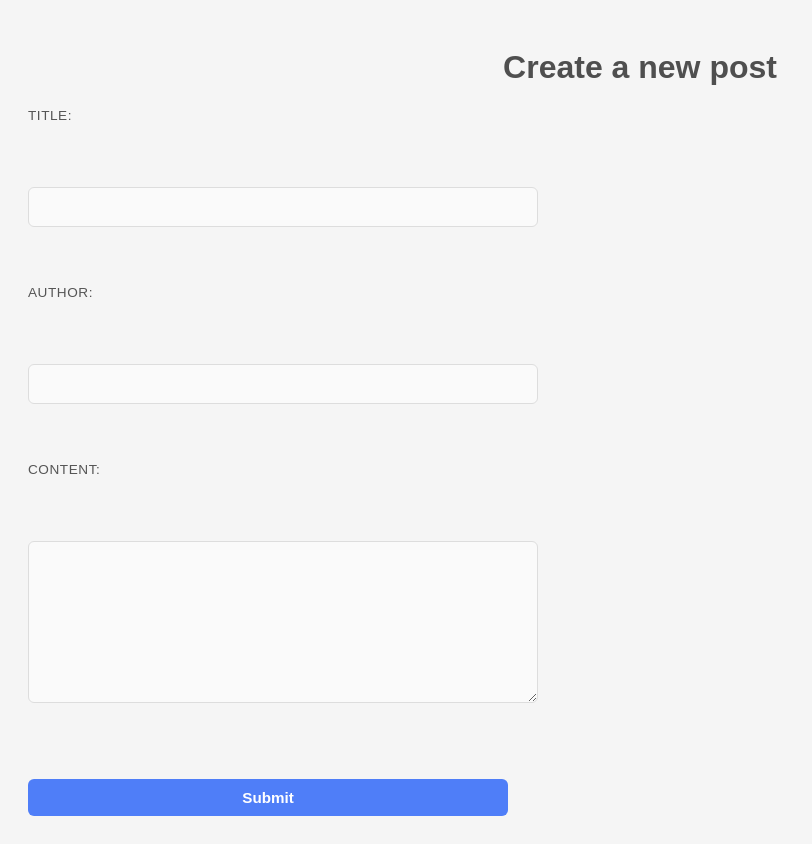
After one commit to hatran3887/My-Blog, a Flask app: page /add in a window 1280 px wide. The commit adds this page. Shown: the whole page, without its empty margins (0-812 px from the left). Run offline with Flask 3, Linux system fonts and the light colour scheme.

Commit message:
Add add route for both GET and POST method + add button on index route to go to the add route

```diff
--- a/app.py
+++ b/app.py
@@ -1,5 +1,5 @@
 import json
-from flask import Flask, render_template
+from flask import Flask, request, render_template, redirect, url_for
 
 app = Flask(__name__)
 
@@ -14,5 +14,27 @@ def index():
     return render_template('index.html', posts=blog_posts)
 
 
+@app.route('/add', methods=['GET', 'POST'])
+def add():
+    """
+    The add route for both GET and POST methods, the GET method shows the form for a new post
+    and the POST method save the post to JSON file and redirect user to the index route
+    """
+    if request.method == 'POST':
+        title = request.form.get('title')
+        author = request.form.get('author')
+        content = request.form.get('content')
+
+        with open('storage/blog_posts.json', 'r') as f:
+            posts = json.load(f)
+
+        posts.append({'id': len(posts) + 1, 'title': title, 'author': author, 'content': content})
+        with open('storage/blog_posts.json', 'w') as f:
+            json.dump(posts, f)
+        return redirect(url_for('index'))
+
+    return render_template('add.html')
+
+
 if __name__ == '__main__':
     app.run(host="0.0.0.0", port=5001, debug=True)
--- a/static/style.css
+++ b/static/style.css
@@ -25,3 +25,69 @@ h1 {
 .post p {
     margin: 10px 0;
 }
+
+#add {
+  display: flex;
+  flex-direction: column;
+  gap: 20px;
+  max-width: 480px;
+}
+
+#add label {
+  display: block;
+  font-size: 0.85rem;
+  font-weight: 500;
+  color: #555;
+  text-transform: uppercase;
+  letter-spacing: 0.04em;
+  margin-bottom: 6px;
+}
+
+#add input[type="text"],
+#add input[type="author"],
+#add textarea {
+  width: 100%;
+  padding: 10px 14px;
+  border: 1.5px solid #ddd;
+  border-radius: 6px;
+  font-size: 1rem;
+  font-family: inherit;
+  background: #fafafa;
+  outline: none;
+  transition: border-color 0.15s, box-shadow 0.15s;
+}
+
+#add textarea {
+  min-height: 140px;
+  resize: vertical;
+}
+
+#add input[type="text"]:focus,
+#add input[type="author"]:focus,
+#add textarea:focus {
+  border-color: #4f7ef8;
+  box-shadow: 0 0 0 3px rgba(79, 126, 248, 0.12);
+  background: #fff;
+}
+
+.btn {
+  padding: 10px 24px;
+  background: #4f7ef8;
+  color: #fff;
+  border: none;
+  border-radius: 6px;
+  font-size: 0.95rem;
+  font-weight: 600;
+  cursor: pointer;
+  text-decoration: none;
+  display: inline-block;
+  transition: background 0.15s, transform 0.1s;
+}
+
+.btn:hover {
+  background: #3a6ae8;
+}
+
+.btn:active {
+  transform: scale(0.98);
+}
--- /dev/null
+++ b/templates/add.html
@@ -0,0 +1,21 @@
+<!DOCTYPE html>
+<html lang="en" xmlns="http://www.w3.org/1999/html">
+<head>
+    <meta charset="UTF-8">
+    <meta name="viewport" content="width=device-width, initial-scale=1.0">
+    <title>Add a new post</title>
+    <link rel="stylesheet" href="{{ url_for('static', filename='style.css') }}">
+</head>
+<body>
+    <h1>Create a new post</h1>
+    <form id='add' action="/add" method="post">
+        <label for="title">Title:</label><br>
+        <input type="text" id="title" name="title"><br>
+        <label for="author">Author:</label><br>
+        <input type="author" id="author" name="author"><br>
+        <label for="content">Content:</label><br>
+        <textarea id="content" name="content"></textarea><br><br>
+        <button class="btn" type="submit">Submit</button>
+    </form>
+</body>
+</html>
--- a/templates/index.html
+++ b/templates/index.html
@@ -15,5 +15,7 @@
         <p>{{ post['content'] }}</p>
     </div>
     {% endfor %}
+    <br><br>
+    <a class="btn" href="{{ url_for('add') }}">Add new post</a>
 </body>
 </html>
```
Also changed, not shown: storage/blog_posts.json.
